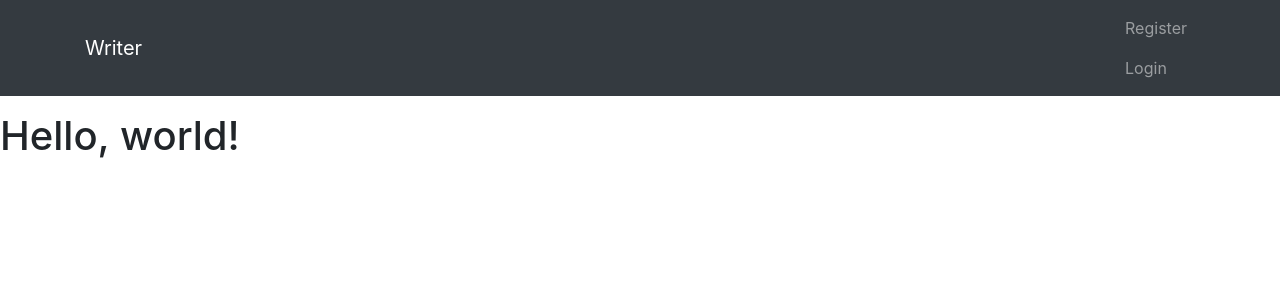
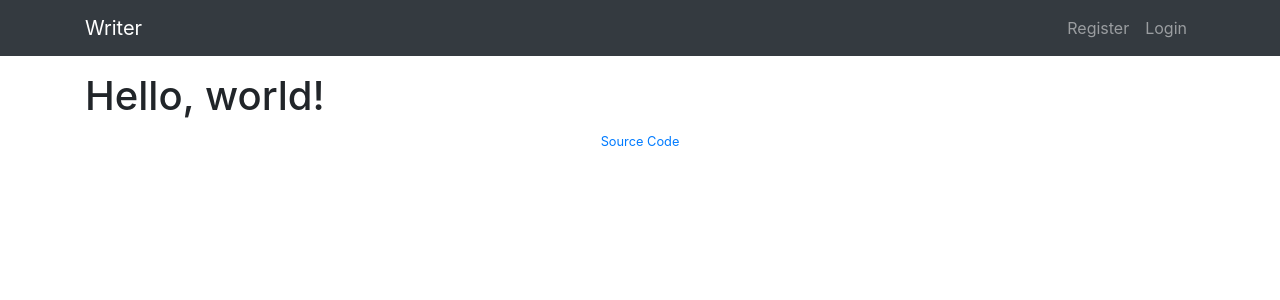
Before and after one commit to SirIsaacNeutron/writer, a React (Create React App) app in the folder client/: page / in a window 1280 px wide. Shown: the top 300 px of the page. Built offline with nearby package versions, Linux system fonts and the light colour scheme.

Commit message:
Fixed navbar links
Previously, the navbar links would be placed on top of, rather than next
to, each other. That issue has been fixed. I also added a footer with a
link to the source code for the website.

```diff
--- a/client/src/App.js
+++ b/client/src/App.js
@@ -3,6 +3,7 @@ import './App.css';
 
 import { BrowserRouter as Router, Route } from 'react-router-dom';
 import { Provider } from 'react-redux';
+import { Container } from 'reactstrap';
 
 import store from './store'
 
@@ -15,7 +16,13 @@ class App extends React.Component {
         <Router>
           <div className="App">
             <AppNavbar />
-            <h1>Hello, world!</h1>
+
+            <Container>
+              <h1>Hello, world!</h1>
+              <footer className="text-center">
+                <small><a href="https://github.com/SirIsaacNeutron/writer">Source Code</a></small>
+              </footer>
+            </Container>
           </div>
         </Router>
       </Provider>
--- a/client/src/components/AppNavbar.js
+++ b/client/src/components/AppNavbar.js
@@ -68,9 +68,7 @@ class AppNavbar extends React.Component {
                         <NavbarToggler onClick={this.toggle} />
                         <Collapse isOpen={this.state.isOpen} navbar>
                             <Nav className="ml-auto" navbar>
-                                <NavItem>
-                                    { isAuthenticated ? authLinks : guestLinks }
-                                </NavItem>
+                                { isAuthenticated ? authLinks : guestLinks }
                             </Nav>
                         </Collapse>
                     </Container>
```
